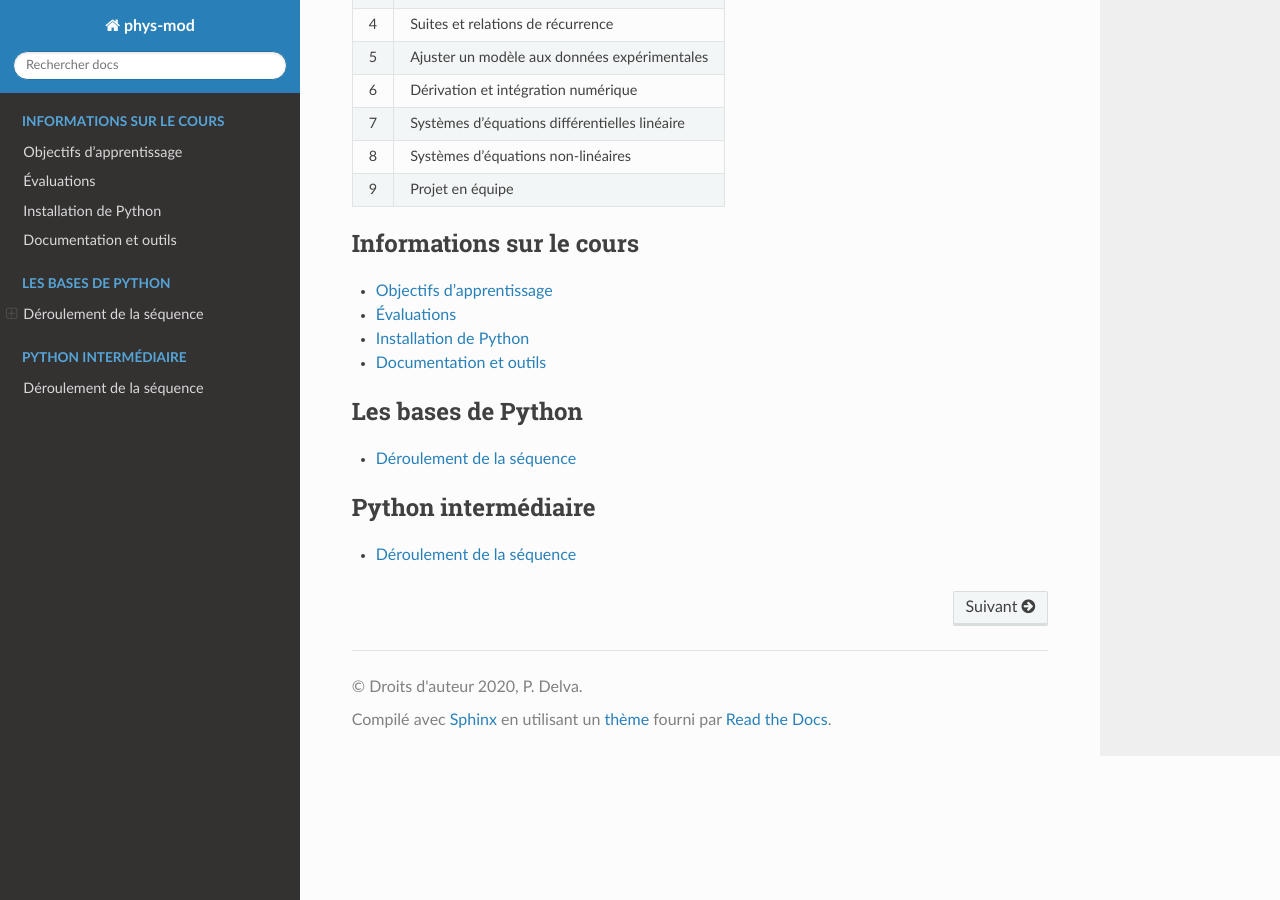
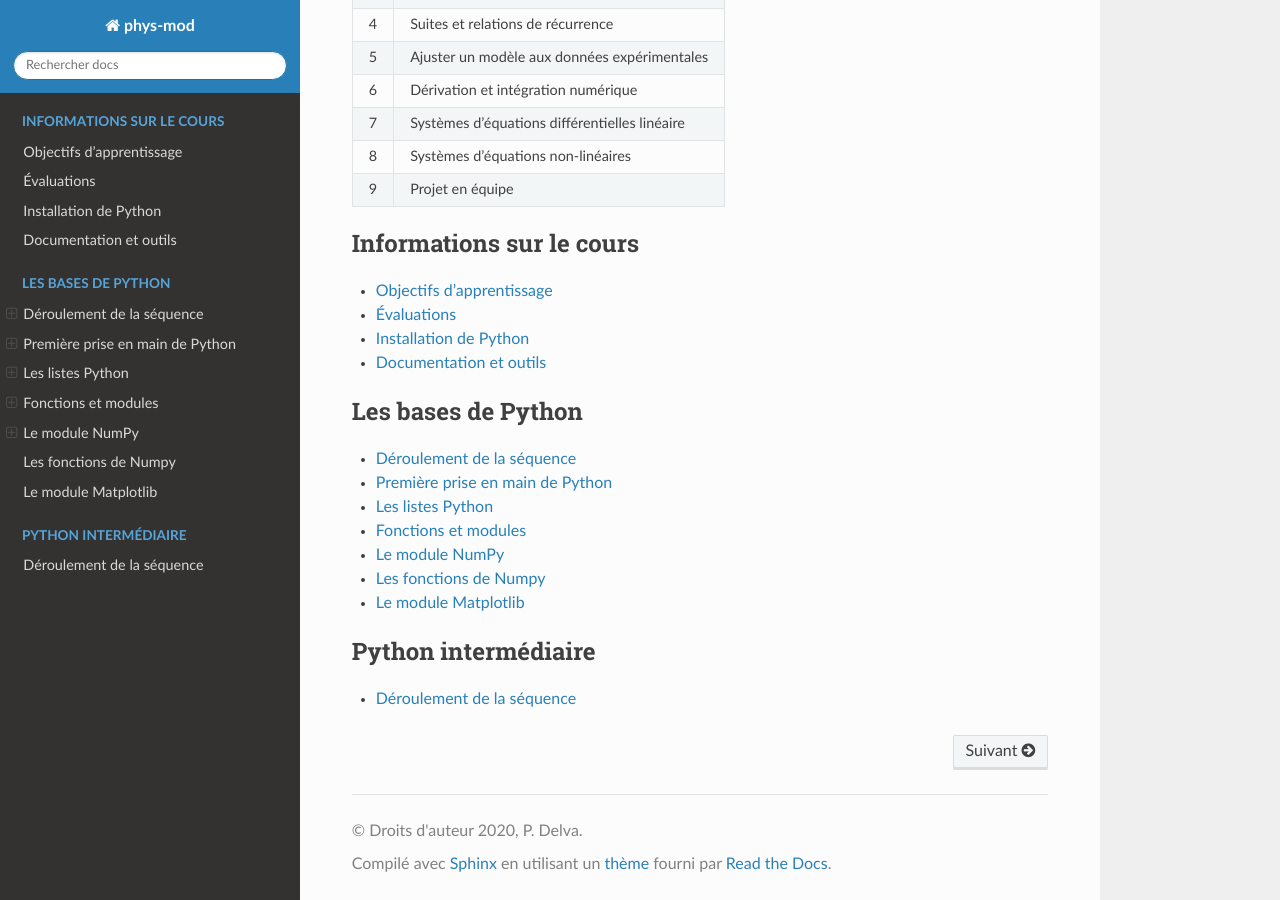
Before and after one commit to phys-mod/site, a Sphinx documentation site: the page built from source/index.rst, in a window 1280 px wide and 900 px high, scrolled down 1003 px. Built offline with Sphinx 7.4.7 and the Read the Docs theme 2.0.0, drawn with Linux system fonts in a browser that asks for light colours.

Commit message:
update travis

```diff
--- a/source/index.rst
+++ b/source/index.rst
@@ -79,11 +79,11 @@ d'objectifs à atteindre et d'évaluations:
    :caption: Les bases de Python
 
    sequences/python-base/contenu
-..   notebooks/python-base/prise-en-main.ipynb
-..   notebooks/python-base/listes-python.ipynb
-..   notebooks/python-base/fonctions-modules.ipynb
-..   notebooks/python-base/module-numpy.ipynb
-..   notebooks/python-base/fonctions-numpy.ipynb
+   notebooks/python-base/prise-en-main.ipynb
+   notebooks/python-base/listes-python.ipynb
+   notebooks/python-base/fonctions-modules.ipynb
+   notebooks/python-base/module-numpy.ipynb
+   notebooks/python-base/fonctions-numpy.ipynb
    notebooks/python-base/module-matplotlib.ipynb
 
 .. toctree::
```
Also changed, not shown: source/notebooks/python-base/prise-en-main.ipynb.
